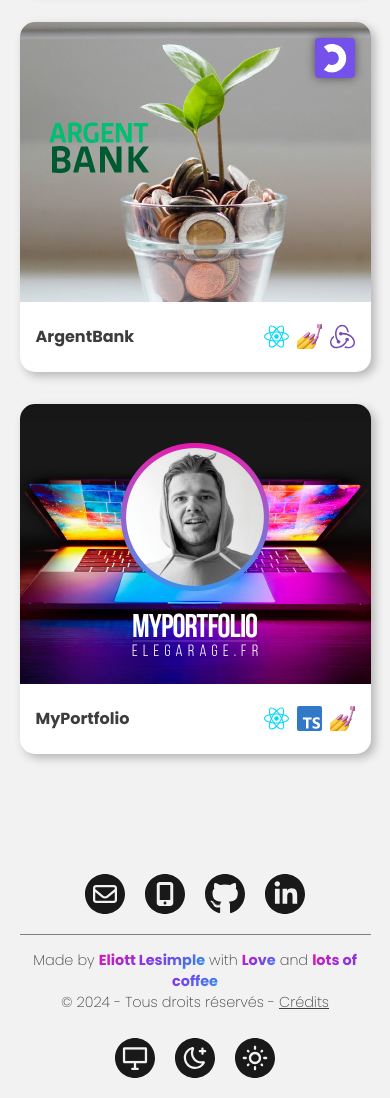
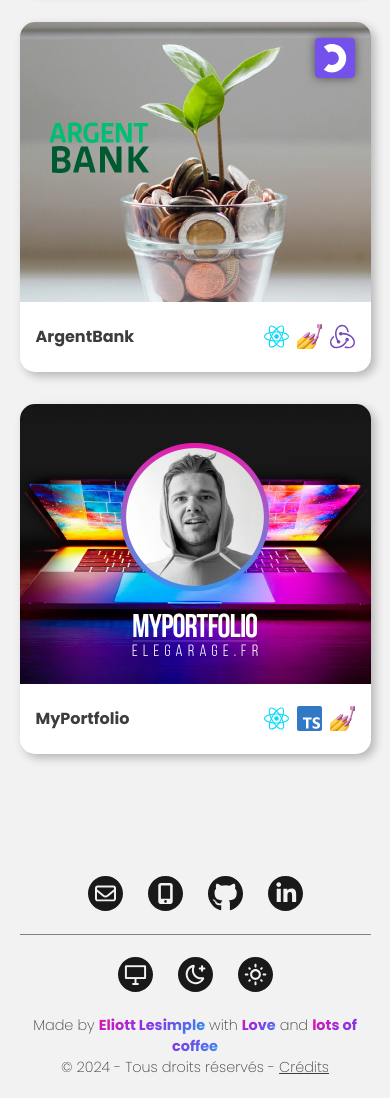
Before and after one commit to lesimpleliott/MyPortfolio, a React (Vite) app: page / in a window 390 px wide. Shown: the part 3446-4544 px from the top of the page. Built offline with nearby package versions, Linux system fonts and the light colour scheme.

Commit message:
Footer // Improve settings button : .active on mobile

```diff
--- a/src/layouts/Footer.tsx
+++ b/src/layouts/Footer.tsx
@@ -60,15 +60,21 @@ const FooterStyled = styled.footer`
         align-items: center;
       }
       .credits {
-        flex-direction: column;
+        flex-direction: column-reverse;
         align-items: center;
         text-align: center;
-        gap: 20px;
+        gap: 15px;
       }
 
-      .stickyIcon {
-        height: 40px;
-        width: 40px;
+      .btn {
+        &.active {
+          width: 38px;
+          height: 38px;
+        }
+        .stickyIcon {
+          height: 35px;
+          width: 35px;
+        }
       }
 
       .logo {
```
